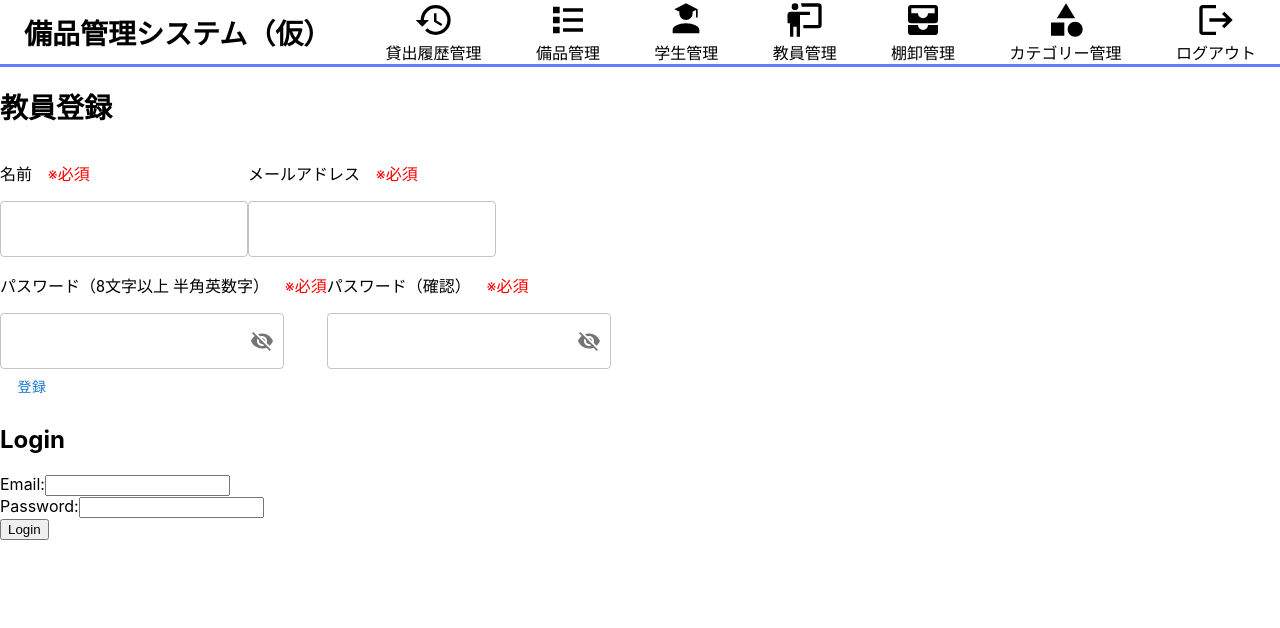
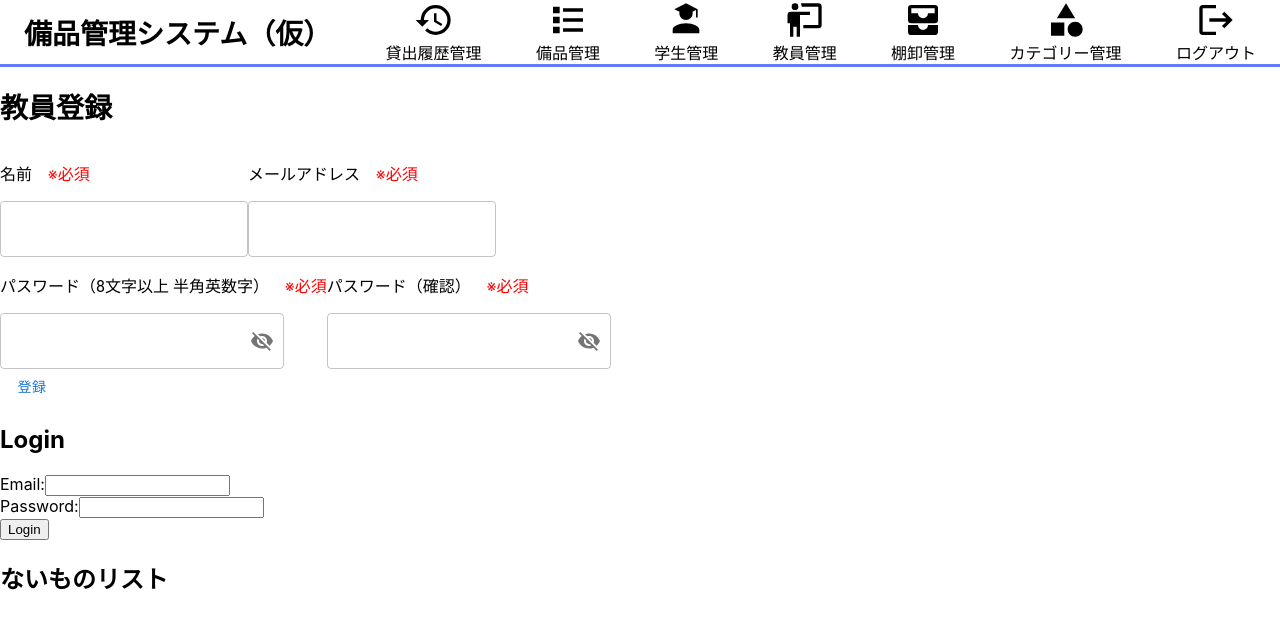
Before and after one commit to takumiTakahata/equipment_management_system, a React (Create React App) app in the folder equipment_management_app/: page /no_list in a window 1280 px wide. Shown: the top 628 px of the page. Built offline with nearby package versions, Linux system fonts and the light colour scheme.

Commit message:
ないものリストページ作成・route設定

```diff
--- /dev/null
+++ b/equipment_management_app/src/components/no_list.tsx
@@ -0,0 +1,9 @@
+function NoList() {
+  return (
+    <div>
+      <h2>ないものリスト</h2>
+    </div>
+  );
+}
+
+export default NoList;
--- a/equipment_management_app/src/routes/admin_route.tsx
+++ b/equipment_management_app/src/routes/admin_route.tsx
@@ -13,6 +13,7 @@ import StudentList from "../components/student_list";
 import StudentEdit from "../components/student_edit";
 import InventoryHistory from "../components/inventory_history";
 import Inventory from "../components/inventory";
+import NoList from "../components/no_list";
 
 function AdminRoute() {
   return (
@@ -46,6 +47,8 @@ function AdminRoute() {
         <Route path="/inventory_history" element={<InventoryHistory />} />
         {/* 棚卸画面 */}
         <Route path="/inventory" element={<Inventory />} />
+        {/* ないものリスト画面 */}
+        <Route path="/no_list" element={<NoList />} />
       </Routes>
     </div>
   );
```
